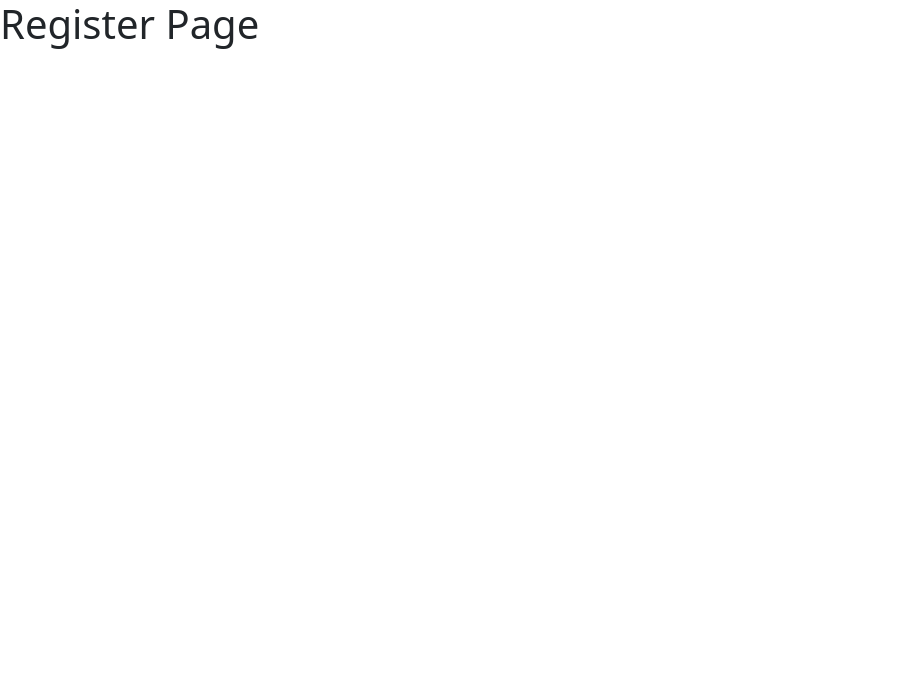
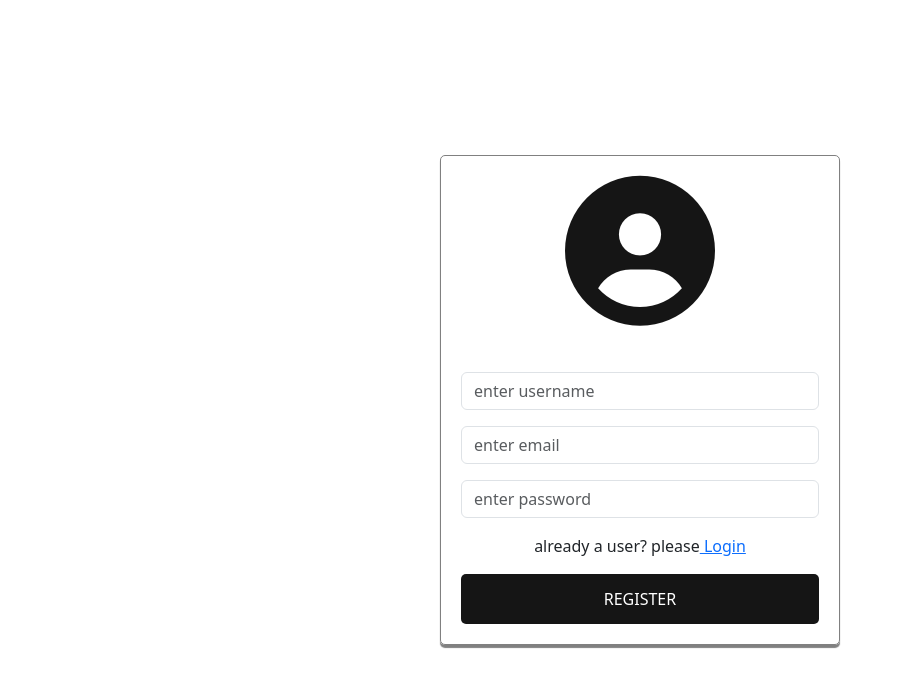
Before and after one commit to siddharthyadava/MERN-Todo-App-, a React (Create React App) app in the folder client/: page /register in a window 1280 px wide. Shown: the top 686 px of the page, without its empty margins (0-900 px from the left). Built offline with nearby package versions, Linux system fonts and the light colour scheme.

Commit message:
Added front-end of Register Page and connected login and register pages to the back-end

```diff
--- a/client/package.json
+++ b/client/package.json
@@ -1,5 +1,6 @@
 {
   "name": "client",
+  "proxy": "http://localhost:8080/api/v1",
   "version": "0.1.0",
   "private": true,
   "dependencies": {
@@ -7,8 +8,10 @@
     "@testing-library/jest-dom": "^6.9.1",
     "@testing-library/react": "^16.3.0",
     "@testing-library/user-event": "^13.5.0",
+    "axios": "^1.12.2",
     "react": "^19.2.0",
     "react-dom": "^19.2.0",
+    "react-hot-toast": "^2.6.0",
     "react-router-dom": "^7.9.4",
     "react-scripts": "5.0.1",
     "web-vitals": "^2.1.4"
--- a/client/src/App.js
+++ b/client/src/App.js
@@ -5,18 +5,20 @@ import Register from './pages/Auth/Register';
 import About from './pages/About';
 import TodoList from './pages/Todos/TodoList';
 import HomePage from './pages/Home/HomePage';
+import { Toaster } from 'react-hot-toast'
 
 function App() {
   return (
     <div>
       <Routes>
         <Route path='/' element={<Landing />} />
-        <Route path='homePage' element={<HomePage />} />
+        <Route path='home' element={<HomePage />} />
         <Route path='/login' element={<Login />} />
         <Route path='/register' element={<Register />} />
         <Route path='/about' element={<About />} />
         <Route path='/todoList' element={<TodoList />} />
       </Routes>
+      <Toaster />
     </div>
   );
 }
--- /dev/null
+++ b/client/src/Services/AuthServices.js
@@ -0,0 +1,13 @@
+import axios from 'axios'
+
+const registerUser = (data) => {
+    return axios.post('/user/register',data);
+}
+
+const loginUser = (data) => {
+    return axios.post('/user/login',data);
+}
+
+const AuthServices = {registerUser, loginUser}
+
+export default AuthServices
--- a/client/src/pages/Auth/Login.js
+++ b/client/src/pages/Auth/Login.js
@@ -1,17 +1,26 @@
 import React, {useState} from 'react'
-import { Link } from 'react-router-dom'
+import { Link, useNavigate } from 'react-router-dom'
 import "./AuthStyles.css"
+import AuthServices from '../../Services/AuthServices'
+import toast from 'react-hot-toast'
 
 const Login = () => {
   const [email, setEmail] = useState('')
   const [password, setPassword] = useState('')
 
+  const navigate = useNavigate();
   //login function
-  const loginHandler = (e) => {
+  const loginHandler = async (e) => {
     try {
       e.preventDefault();
-      alert("Login Data : " + email + " " + password);
+      const data = {email, password}
+      const res = await AuthServices.loginUser(data)
+      toast.success(res.data.message);
+      navigate("/home");
+      localStorage.setItem("todoapp", JSON.stringify(res.data));
+      console.log(res.data)
     } catch (error) {
+      toast.error("something went wrong");
       console.log(error)
     }
   }
--- a/client/src/pages/Auth/Register.js
+++ b/client/src/pages/Auth/Register.js
@@ -1,9 +1,72 @@
-import React from 'react'
+import React, {useState} from 'react'
+import { Link, useNavigate } from 'react-router-dom'
+import "./AuthStyles.css";
+import AuthServices from '../../Services/AuthServices'
+import toast from 'react-hot-toast'
 
 const Register = () => {
+    const [email, setEmail] = useState('')
+  const [password, setPassword] = useState('')
+  const [username, setUsername] = useState('')
+
+  const navigate = useNavigate();
+  //register function
+  const registerHandler = async (e) => {
+    try {
+      e.preventDefault();
+      const data = {email, password, username}
+      const res = await AuthServices.registerUser(data)
+      toast.success(res.data.message);
+      navigate("/login");
+      console.log(res.data)
+    } catch (error) {
+      toast.error("something went wrong");
+      console.log(error)
+    }
+  }
+
   return (
-    <div>
-      <h1>Register Page</h1>
+    <div className='form-container'>
+      <div className='form'>
+        <div className='mb-3'>
+          <i className='fa-solid fa-circle-user'></i>
+        </div>
+        <div className='mb-3'>
+          <input
+            type='text'
+            className='form-control'
+            placeholder='enter username'
+            value={username}
+            onChange={(e) => setUsername(e.target.value)}
+          />
+        </div>
+        <div className='mb-3'>
+          <input
+            type='email'
+            className='form-control'
+            placeholder='enter email'
+            value={email}
+            onChange={(e) => setEmail(e.target.value)}
+          />
+        </div>
+        <div className='mb-3'>
+          <input
+            type='password'
+            className='form-control'
+            placeholder='enter password'
+            value={password}
+            onChange={(e) => setPassword(e.target.value)}
+          />
+        </div>
+        <div className='form-bottom'>
+          <p className='text-center'> already a user? please
+            <Link to="/login"> Login</Link>
+          </p>
+          <button type='submit' className='login-btn' onClick={registerHandler}>
+            REGISTER
+          </button>
+        </div>
+      </div>
     </div>
   )
 }
```
Also changed, not shown: 2 other files (tests, documents, lock files or other folders).
